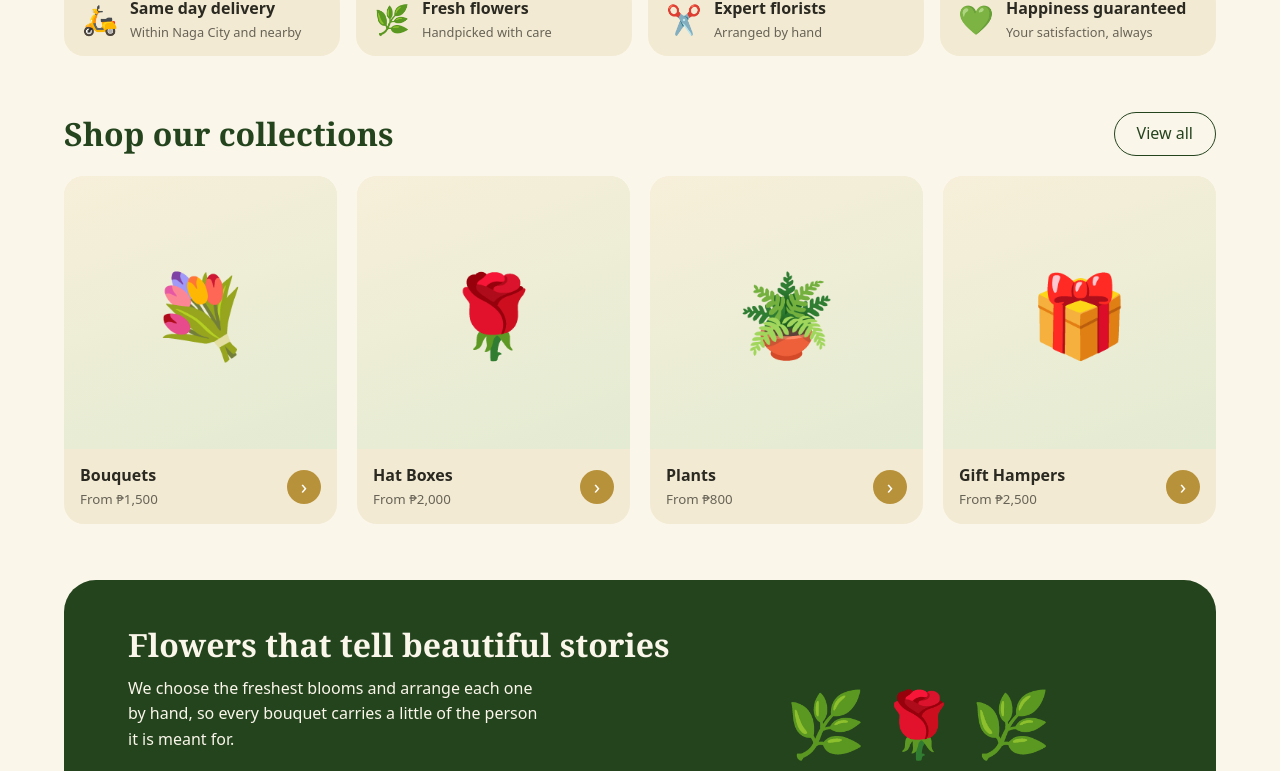
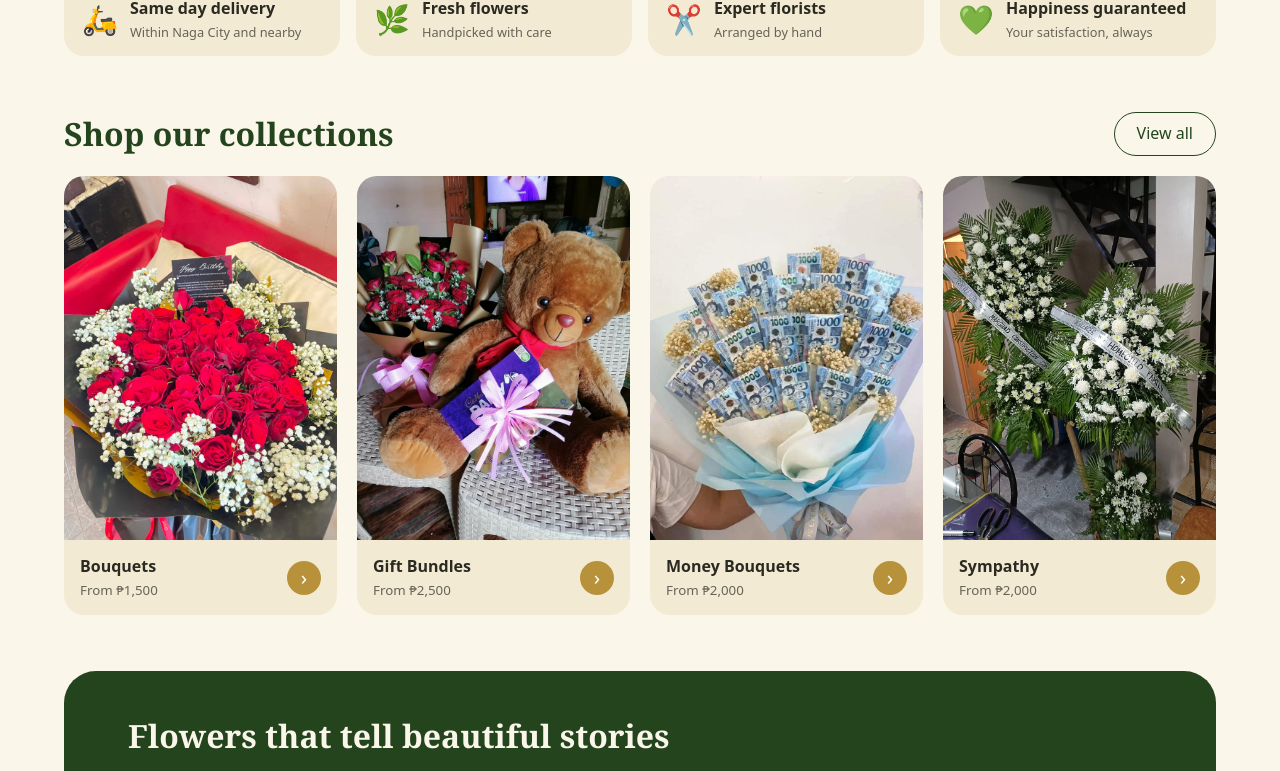
Before and after one commit to Caneda-LukeBrynson/DoloresDeFlorist, a React (Vite) app in the folder DoloresDeFlorist/client/: page / in a window 1280 px wide. Shown: the part 724-1495 px from the top of the page. Built offline with nearby package versions, Linux system fonts and the light colour scheme.

Commit message:
Update collections in Home component to use images instead of icons for better visual representation

```diff
--- a/DoloresDeFlorist/client/src/pages/Home.jsx
+++ b/DoloresDeFlorist/client/src/pages/Home.jsx
@@ -7,10 +7,10 @@ import moneyBouquet from '../assets/money-bouquet.jpg'
 import funeralSpray from '../assets/funeral-flowers.jpg'
 
 const collections = [
-  { name: 'Bouquets', from: 1500, icon: '💐' },
-  { name: 'Hat Boxes', from: 2000, icon: '🌹' },
-  { name: 'Plants', from: 800, icon: '🪴' },
-  { name: 'Gift Hampers', from: 2500, icon: '🎁' },
+  { name: 'Bouquets', from: 1500, img: roseBouquet },
+  { name: 'Gift Bundles', from: 2500, img: giftBundle },
+  { name: 'Money Bouquets', from: 2000, img: moneyBouquet },
+  { name: 'Sympathy', from: 2000, img: funeralSpray },
 ]
 const occasions = [
   ['Birthday', '🎂'], ['Anniversary', '💞'], ['Congratulations', '🎉'],
@@ -82,7 +82,7 @@ export default function Home() {
           <div className="grid4">
             {collections.map((c) => (
               <a key={c.name} href="#collections" className="card">
-                <div className="photo" aria-hidden>{c.icon}</div>
+                <div className="photo"><img src={c.img} alt={c.name} loading="lazy" /></div>
                 <div className="meta"><div><strong>{c.name}</strong><small>From {peso(c.from)}</small></div><span className="go">›</span></div>
               </a>
             ))}
```
